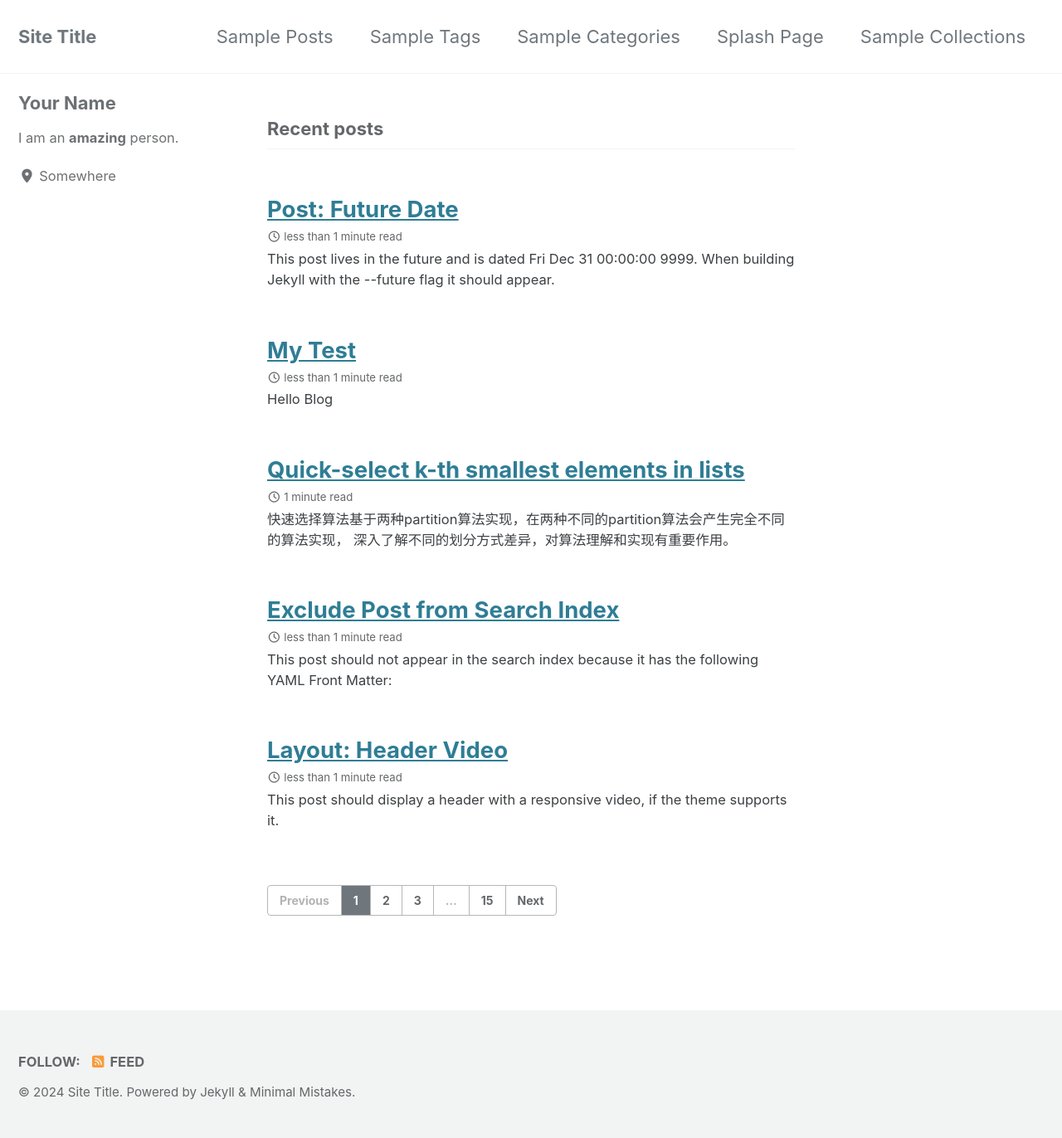
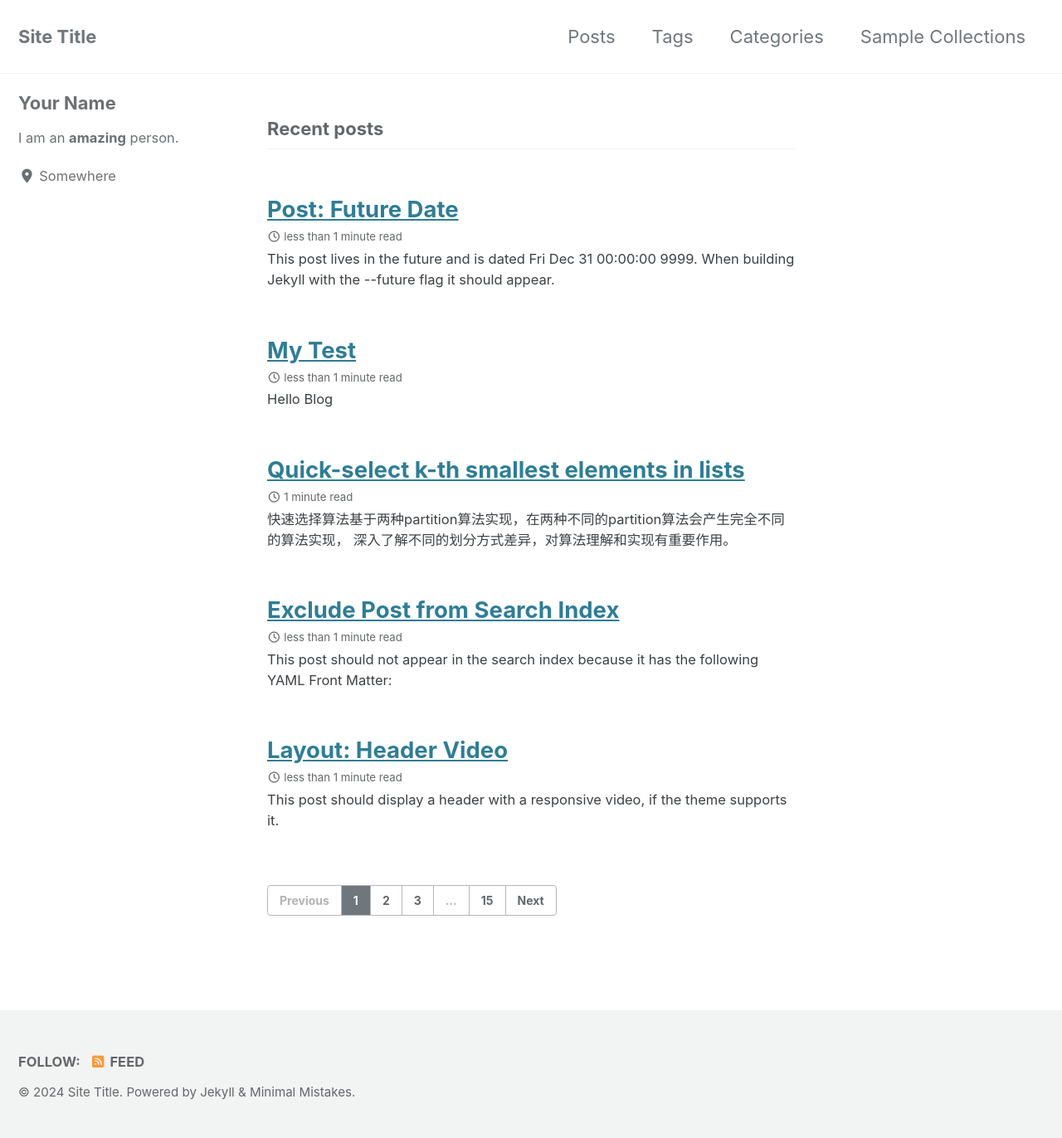
Before and after one commit to science-dojo/science-dojo.github.io, a Jekyll site: the page built from index.html, in a window 1280 px wide. Shown: the whole page at 83% size. Built offline with Jekyll 4.4.1, drawn with Linux system fonts in a browser that asks for light colours; cached includes are drawn as plain includes; the list of posts is cut into pages by our own code.

Commit message:
修改Tags,Categories路径

```diff
--- a/_data/navigation.yml
+++ b/_data/navigation.yml
@@ -1,13 +1,11 @@
 # main links
 main:
-  - title: "Sample Posts"
+  - title: "Posts"
     url: /year-archive/
-  - title: "Sample Tags"
-    url: /tag-archive/
-  - title: "Sample Categories"
-    url: /category-archive/
-  - title: "Splash Page"
-    url: /splash-page/
+  - title: "Tags"
+    url: /tags/
+  - title: "Categories"
+    url: /Categories/
   - title: "Sample Collections"
     url: /collection-archive/
   # - title: "About"
```
